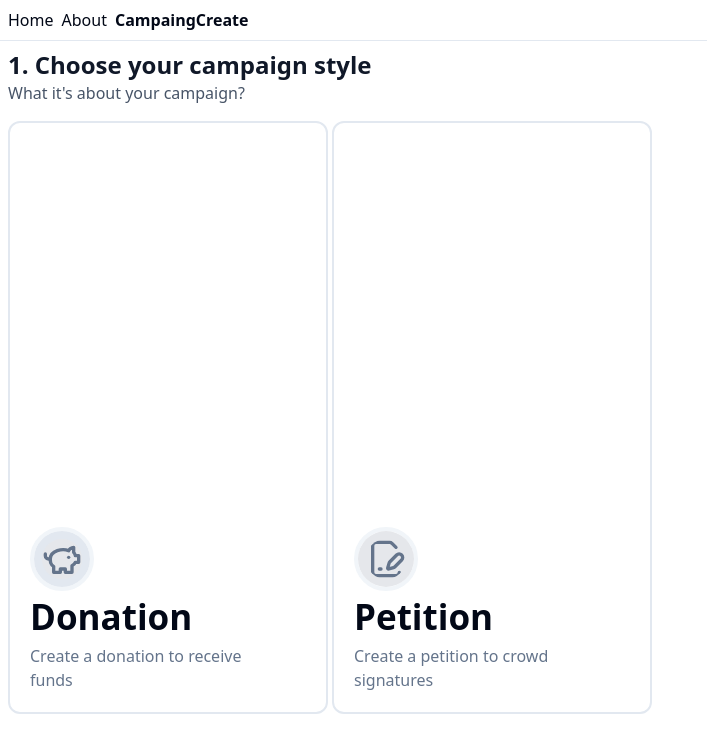
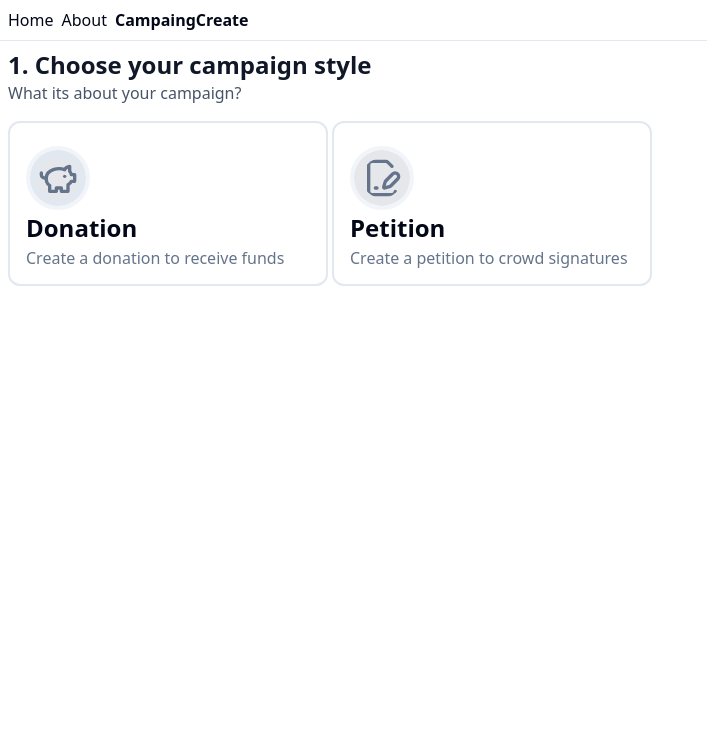
Before and after one commit to Aprender-e-Crescer/crowdfy, a React (Vite) app: page /CampaingCreate in a window 1280 px wide. Shown: the top 752 px of the page, without its empty margins (0-707 px from the left). Built offline with nearby package versions, Linux system fonts and the light colour scheme.

Commit message:
Corrigindo Bugs

```diff
--- a/src/components/ui/Choose.tsx
+++ b/src/components/ui/Choose.tsx
@@ -1,19 +1,19 @@
 import  { PiggyBank,FilePenLine }  from 'lucide-react';
 
-export default function Choose(){
+export default function Choose({tittle, subtittle, donation, petition, descrição1, descrição2}: {tittle: string, subtittle: string, donation: string, petition: string, descrição1: string, descrição2: string}){
   return(
     <div className="flex flex-col gap-4">
             <div className="flex flex-col">
                 <div className="flex">
-                    <p className="text-2xl text-[#101828] font-bold">1. Choose your campaign style</p>
+                    <p className="text-2xl text-[#101828] font-bold">{tittle}</p>
                 </div>
                 <div className="flex">
-                    <p className="text-[#475467] font-normal text-[16px]">What it's about your campaign?</p>
+                    <p className="text-[#475467] font-normal text-[16px]">{subtittle}</p>
                 </div>
             </div>
             <div className="flex gap-1">
-                <div className="flex w-[320px] h-[593px] border-b-2 border-t-2 border-l-2 border-r-2 rounded-xl items-center ">
-                    <div className="flex-col pt-96 pl-5">
+                <div className="flex w-[320px] h-[165px] border-b-2 border-t-2 border-l-2 border-r-2 rounded-xl items-center ">
+                    <div className="flex-col pt-2 pl-4 justify-center items-center">
                         <div className="">
                           <div className=""></div>
                           <div className="flex items-center justify-center border-4 border-slate-100 bg-[#FFFFFF] rounded-full w-16">
@@ -21,28 +21,27 @@ export default function Choose(){
                               </PiggyBank>
                               </div>
                             <div className="flex">
-                                <p className="text-[35px] font-bold">Donation</p>
+                                <p className="text-[24px] font-bold">{donation}</p>
                             </div>
                             <div className="flex">
-                                <p className="text-[#64748B]">Create a donation to receive <br />
-                                 funds</p>
+                                <p className="text-[#64748B] text-[16px]">{descrição1}
+                                 </p>
                             </div>
                         </div>
                     </div>
                 </div>
-                <div className="flex w-[320px] h-[593px] border-b-2 border-t-2 border-l-2 border-r-2 rounded-xl items-center ">
-                <div className="flex-col pt-96 pl-5">
+                <div className="flex w-[320px] h-[165px] border-b-2 border-t-2 border-l-2 border-r-2 rounded-xl items-center ">
+                <div className="flex-col pt-2 pl-4">
                         <div className="">
                         <div className="flex items-center justify-center border-4 border-slate-100 bg-[#FFFF] rounded-full w-16 ">
                           <FilePenLine size={56} className="text-slate-500 bg-gray-200 p-2 rounded-full ">
                           </FilePenLine>
                           </div>
                             <div className="flex">
-                                <p className="text-[35px] font-bold">Petition</p>
+                                <p className="text-[24px] font-bold">{petition}</p>
                             </div>
                             <div className="flex">
-                                <p className="text-[#64748B]">Create a petition to crowd <br />
-                                 signatures</p>
+                                <p className="text-[#64748B]">{descrição2} </p>
                             </div>
                         </div>
                     </div>
--- a/src/routes/CampaingCreate.tsx
+++ b/src/routes/CampaingCreate.tsx
@@ -10,7 +10,13 @@ function CampaingCreate() {
     <div className="p-2">
 
 
-      <Choose/>
+      <Choose
+      tittle='1. Choose your campaign style'
+      subtittle='What its about your campaign?'
+      donation='Donation'
+      petition='Petition'
+      descrição1='Create a donation to receive funds'
+      descrição2='Create a petition to crowd signatures'/>
     </div>
   )
 }
```
